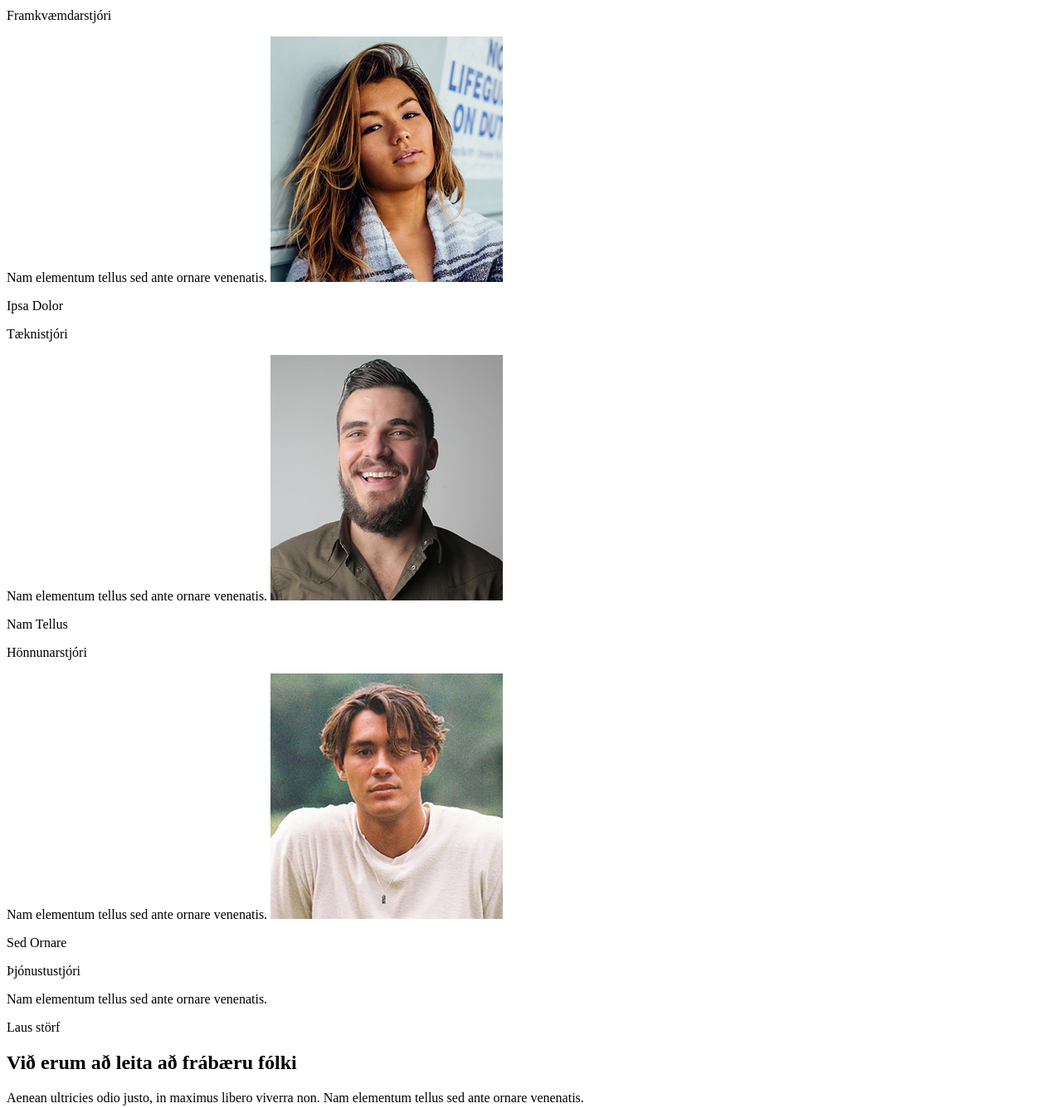
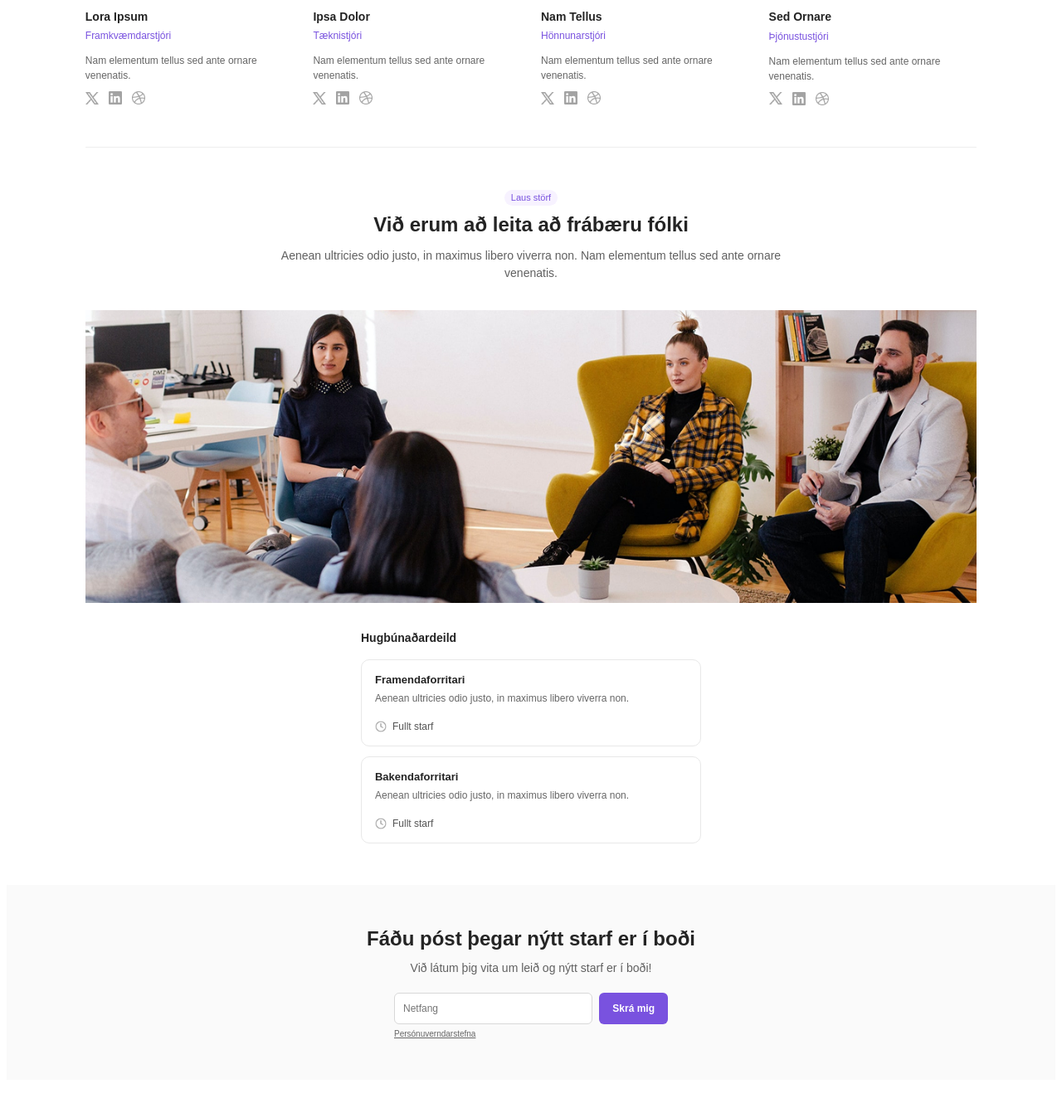
Before and after one commit to Thorsteinn-H/Vefforritun-1-2026-hopverkefni-1, a website: page sites/teaminfo.html in a window 1280 px wide. Shown: the part 544-1880 px from the top of the page at 83% size. Drawn offline with Linux system fonts and the light colour scheme.

Commit message:
team site og smá footer stuff

```diff
--- a/sites/teaminfo.html
+++ b/sites/teaminfo.html
@@ -24,66 +24,114 @@
         <a class="nav-signup" href="/sites/login.html">Skráðu þig</a>
       </div>
     </nav>
-    Teymið
-    <header>
-      <h1>Við byggjum Forritið fyrir þig</h1>
-    </header>
-    <main>
-      <p>
-        Lítið teymi með stórar hugmyndir um hvernig eigi að búa til forrit fyrir
-        einstaklinga og fyrirtæki. Vertu með!
-      </p>
+    <main class="team-page">
+      <section class="team-intro">
+        <p class="team-eyebrow">Teymið</p>
+        <h1>Við byggjum Forritið fyrir þig</h1>
+        <p class="team-lead">
+          Lítið teymi með stórar hugmyndir um hvernig eigi að búa til forrit
+          fyrir einstaklinga <br />
+          og fyrirtæki. Vertu með!
+        </p>
+      </section>
 
-<!--4 myndir sem cards-->
+      <section class="team-members" aria-label="Teymið">
+        <article class="team-member">
+          <img src="/pictures/team member_1.png" alt="Lora Ipsum" />
+          <h2>Lora Ipsum</h2>
+          <p class="team-role">Framkvæmdarstjóri</p>
+          <p class="team-bio">
+            Nam elementum tellus sed ante ornare venenatis.
+          </p>
+          <div class="team-socials" aria-hidden="true">
+            <img src="/pictures/x_icon.png" alt="" />
+            <img src="/pictures/linkdin_icon.png" alt="" />
+            <img src="/pictures/social_icon.png" alt="" />
+          </div>
+        </article>
+        <article class="team-member">
+          <img src="/pictures/team member_2.png" alt="Ipsa Dolor" />
+          <h2>Ipsa Dolor</h2>
+          <p class="team-role">Tæknistjóri</p>
+          <p class="team-bio">
+            Nam elementum tellus sed ante ornare venenatis.
+          </p>
+          <div class="team-socials" aria-hidden="true">
+            <img src="/pictures/x_icon.png" alt="" />
+            <img src="/pictures/linkdin_icon.png" alt="" />
+            <img src="/pictures/social_icon.png" alt="" />
+          </div>
+        </article>
+        <article class="team-member">
+          <img src="/pictures/team member_3.png" alt="Nam Tellus" />
+          <h2>Nam Tellus</h2>
+          <p class="team-role">Hönnunarstjóri</p>
+          <p class="team-bio">
+            Nam elementum tellus sed ante ornare venenatis.
+          </p>
+          <div class="team-socials" aria-hidden="true">
+            <img src="/pictures/x_icon.png" alt="" />
+            <img src="/pictures/linkdin_icon.png" alt="" />
+            <img src="/pictures/social_icon.png" alt="" />
+          </div>
+        </article>
+        <article class="team-member">
+          <img src="/pictures/team member_4.png" alt="Sed Ornare" />
+          <h2>Sed Ornare</h2>
+          <p class="team-role">Þjónustustjóri</p>
+          <p class="team-bio">
+            Nam elementum tellus sed ante ornare venenatis.
+          </p>
+          <div class="team-socials" aria-hidden="true">
+            <img src="/pictures/x_icon.png" alt="" />
+            <img src="/pictures/linkdin_icon.png" alt="" />
+            <img src="/pictures/social_icon.png" alt="" />
+          </div>
+        </article>
+      </section>
 
-<img src="/pictures/team member_1.png">
-<p>Lora Ipsum</p>
-<p>Framkvæmdarstjóri</p>
-Nam elementum tellus sed ante ornare venenatis.
+      <section class="team-jobs">
+        <header class="jobs-intro">
+          <p class="team-eyebrow">Laus störf</p>
+          <h2>Við erum að leita að frábæru fólki</h2>
+          <p class="jobs-intro-copy">
+            Aenean ultricies odio justo, in maximus libero viverra non. Nam
+            elementum tellus sed ante ornare venenatis.
+          </p>
+        </header>
+        <img class="team-meeting" src="/pictures/team meeting.png" alt="" />
+        <section class="job-listings">
+          <h3>Hugbúnaðardeild</h3>
+          <article class="job-card">
+            <h4>Framendaforritari</h4>
+            <p>Aenean ultricies odio justo, in maximus libero viverra non.</p>
+            <div class="job-type">
+              <img src="/pictures/clock.png" alt="" />
+              <span>Fullt starf</span>
+            </div>
+          </article>
+          <article class="job-card">
+            <h4>Bakendaforritari</h4>
+            <p>Aenean ultricies odio justo, in maximus libero viverra non.</p>
+            <div class="job-type">
+              <img src="/pictures/clock.png" alt="" />
+              <span>Fullt starf</span>
+            </div>
+          </article>
+        </section>
+      </section>
+    </main>
 
-<img src="/pictures/team member_2.png">
-<p>Ipsa Dolor</p>
-<p>Tæknistjóri</p>
-Nam elementum tellus sed ante ornare venenatis.
+    <section class="team-newsletter">
+      <h2>Fáðu póst þegar nýtt starf er í boði</h2>
+      <p>Við látum þig vita um leið og nýtt starf er í boði!</p>
+      <form>
+        <input type="text" placeholder="Netfang" />
+        <button>Skrá mig</button>
+      </form>
+      <u style="text-decoration: underline">Persónuverndarstefna</u>
+    </section>
 
-<img src="/pictures/team member_3.png">
-<p>Nam Tellus</p>
-<p>Hönnunarstjóri</p>
-Nam elementum tellus sed ante ornare venenatis.
-
-<img src="/pictures/team member_4.png">
-<p>Sed Ornare</p>
-<p>Þjónustustjóri</p>
-Nam elementum tellus sed ante ornare venenatis.
-
-
-<p>Laus störf</p> <!--fjólublár texti-->
-<h2>Við erum að leita að frábæru fólki</h2>
-<p>Aenean ultricies odio justo, in maximus libero viverra non. Nam elementum tellus sed ante ornare venenatis.</p>
-
-<img src="/pictures/team meeting.png">
-
-<!--job listing-->
-<p>Hugbúnaðardeild</p>
-<!--starf 1-->
-Framendaforritari
-Aenean ultricies odio justo, in maximus libero viverra non.
-<img src="/pictures/clock.png">
-Fullt starf
-<!--starf 2-->
-Bakendaforritari
-Aenean ultricies odio justo, in maximus libero viverra non.
-<img src="/pictures/clock.png">
-Fullt starf
-<div></div>
-<h1>Fáðu póst þegar nýtt starf er í boði</h1>
-<h2>Við látum þig vita um leið og nýtt starf er í boði!</h2>
-<input type="text" placeholder="Netfang"> <button>Skrá mig</button> <!--button fjólublár-->
-<u>Persónuverndarstefna</u>
-
-
-
-    </main>
     <footer>
       <div class="content">
         <section>
@@ -117,7 +165,10 @@ Fullt starf
           <img src="/pictures/logo.png" width="25" alt="" />
           <strong>Forritið</strong>
         </div>
-        <small class="footer-copyright">&copy; 2099 Forritið.</small>
+        <small class="footer-copyright">
+          <span class="footer-copyright-desktop">&copy; 2099 Forritið.</span>
+          <span class="footer-copyright-mobile">&copy; 2077 Untitled UI. All rights reserved.</span>
+        </small>
       </div>
     </footer>
   </body>
--- a/styles/footer.css
+++ b/styles/footer.css
@@ -60,7 +60,21 @@ footer h2 {
   font-size: 12px;
 }
 
-@media (width <= 420px) {
+.footer-copyright-mobile {
+  display: none;
+}
+
+@media (width < 500px) {
+  .footer-copyright-desktop {
+    display: none;
+  }
+
+  .footer-copyright-mobile {
+    display: inline;
+  }
+}
+
+@media (width < 500px) {
   footer {
     padding-right: 16px;
     padding-left: 16px;
@@ -70,4 +84,10 @@ footer h2 {
     grid-template-columns: repeat(2, minmax(0, 1fr));
     gap: 8px;
   }
+
+  .footer-bottom {
+    flex-direction: column;
+    align-items: flex-start;
+    gap: 12px;
+  }
 }
--- a/styles/teaminfo.css
+++ b/styles/teaminfo.css
@@ -0,0 +1,350 @@
+.team-page {
+  width: min(85%, 1100px);
+  margin: 0 auto;
+  color: #242424;
+  font-family: Arial, Helvetica, sans-serif;
+}
+
+.team-intro,
+.jobs-intro {
+  text-align: center;
+}
+
+.team-intro {
+  padding-top: 48px;
+}
+
+.team-eyebrow {
+  margin: 0 0 10px;
+  color: #7952df;
+  font-size: 12px;
+  line-height: 1.4;
+}
+
+.team-intro h1,
+.jobs-intro h2,
+.team-newsletter h2 {
+  margin: 0;
+  font-size: 30px;
+  font-weight: 700;
+  line-height: 1.25;
+}
+
+.team-lead,
+.jobs-intro-copy {
+  max-width: 620px;
+  margin: 14px auto 0;
+  color: #606060;
+  font-size: 14px;
+  line-height: 1.5;
+}
+
+.team-members {
+  display: grid;
+  grid-template-columns: repeat(4, minmax(0, 1fr));
+  gap: 24px;
+  margin-top: 50px;
+}
+
+.team-member > img {
+  display: block;
+  width: 100%;
+  aspect-ratio: 1;
+  object-fit: cover;
+}
+
+.team-member h2 {
+  margin: 14px 0 4px;
+  font-size: 14px;
+  line-height: 1.4;
+}
+
+.team-role {
+  margin: 0;
+  color: #7952df;
+  font-size: 12px;
+  line-height: 1.5;
+}
+
+.team-bio {
+  margin: 12px 0 10px;
+  color: #666;
+  font-size: 12px;
+  line-height: 1.5;
+}
+
+.team-socials {
+  display: flex;
+  align-items: center;
+  gap: 12px;
+}
+
+.team-socials img {
+  display: block;
+  width: 16px;
+  height: 16px;
+  object-fit: contain;
+}
+
+.team-jobs {
+  margin-top: 50px;
+  padding-top: 50px;
+  border-top: 1px solid #eee;
+}
+
+.jobs-intro .team-eyebrow {
+  display: inline-block;
+  margin: 0 0 8px;
+  padding: 2px 8px;
+  border-radius: 999px;
+  background: #f7f2ff;
+  font-size: 11px;
+}
+
+.jobs-intro h2 {
+  font-size: 24px;
+}
+
+.jobs-intro-copy {
+  margin-top: 12px;
+}
+
+.team-meeting {
+  display: block;
+  width: 100%;
+  height: auto;
+  margin-top: 34px;
+}
+
+.job-listings {
+  width: min(100%, 410px);
+  margin: 34px auto 50px;
+  font-family: Arial, Helvetica, sans-serif;
+}
+
+.job-listings h3 {
+  margin: 0 0 18px;
+  font-size: 14px;
+}
+
+.job-card {
+  margin-top: 12px;
+  padding: 16px;
+  border: 1px solid #e8e8e8;
+  border-radius: 10px;
+}
+
+.job-card h4 {
+  margin: 0 0 6px;
+  font-size: 13px;
+}
+
+.job-card > p {
+  margin: 0;
+  color: #666;
+  font-size: 12px;
+  line-height: 1.5;
+}
+
+.job-type {
+  display: flex;
+  align-items: center;
+  gap: 7px;
+  margin-top: 18px;
+  color: #555;
+  font-size: 12px;
+}
+
+.job-type img {
+  display: block;
+  width: 14px;
+  height: 14px;
+  object-fit: contain;
+}
+
+.team-newsletter {
+  padding: 50px 24px;
+  background: #fafafa;
+  color: #242424;
+  font-family: Arial, Helvetica, sans-serif;
+  text-align: center;
+}
+
+.team-newsletter h2 {
+  font-size: 24px;
+}
+
+.team-newsletter > p {
+  margin: 12px 0 22px;
+  color: #606060;
+  font-size: 14px;
+}
+
+.team-newsletter form {
+  display: flex;
+  width: min(100%, 330px);
+  gap: 8px;
+  margin: 0 auto 6px;
+}
+
+.team-newsletter input {
+  box-sizing: border-box;
+  min-width: 0;
+  height: 38px;
+  flex: 1;
+  padding: 0 10px;
+  border: 1px solid #d8d8d8;
+  border-radius: 6px;
+  background: #fff;
+  font: inherit;
+  font-size: 12px;
+}
+
+.team-newsletter button {
+  height: 38px;
+  padding: 0 16px;
+  border: 0;
+  border-radius: 6px;
+  background: #7952df;
+  color: #fff;
+  font: inherit;
+  font-size: 12px;
+  font-weight: 600;
+}
+
+.team-newsletter > u {
+  display: block;
+  width: min(100%, 330px);
+  margin: 0 auto;
+  color: #666;
+  font-size: 10px;
+  text-align: left;
+  text-decoration: none;
+}
+
+@media (width <= 500px) {
+  .team-page {
+    width: calc(100% - 32px);
+  }
+
+  .team-intro {
+    padding-top: 30px;
+  }
+
+  .team-intro h1 {
+    max-width: 360px;
+    margin: 0 auto;
+    font-size: 26px;
+    line-height: 1.2;
+  }
+
+  .team-lead,
+  .jobs-intro-copy {
+    font-size: 13px;
+  }
+
+  .team-lead {
+    margin-top: 12px;
+  }
+
+  .team-members {
+    grid-template-columns: minmax(0, 1fr);
+    gap: 16px;
+    margin-top: 28px;
+  }
+
+  .team-member > img {
+    aspect-ratio: 1.22;
+  }
+
+  .team-member h2 {
+    margin-top: 10px;
+    font-size: 13px;
+  }
+
+  .team-role,
+  .team-bio,
+  .team-socials {
+    font-size: 12px;
+  }
+
+  .team-bio {
+    margin: 8px 0;
+  }
+
+  .team-socials {
+    gap: 10px;
+  }
+
+  .team-jobs {
+    margin-top: 28px;
+    padding-top: 30px;
+  }
+
+  .jobs-intro .team-eyebrow {
+    margin-bottom: 8px;
+  }
+
+  .jobs-intro h2 {
+    max-width: 340px;
+    margin: 0 auto;
+    font-size: 22px;
+    line-height: 1.25;
+  }
+
+  .jobs-intro-copy {
+    margin-top: 10px;
+  }
+
+  .team-meeting {
+    height: auto;
+    margin-top: 24px;
+  }
+
+  .job-listings {
+    margin-top: 26px;
+    margin-bottom: 28px;
+  }
+
+  .job-listings h3 {
+    margin-bottom: 16px;
+  }
+
+  .job-card {
+    padding: 14px;
+  }
+
+  .team-newsletter {
+    padding: 30px 16px;
+  }
+
+  .team-newsletter h2 {
+    max-width: 350px;
+    margin: 0 auto;
+    font-size: 22px;
+    line-height: 1.25;
+  }
+
+  .team-newsletter > p {
+    max-width: 350px;
+    margin: 12px auto 18px;
+    font-size: 13px;
+    line-height: 1.5;
+  }
+
+  .team-newsletter form {
+    width: min(100%, 360px);
+    flex-wrap: wrap;
+    gap: 8px;
+  }
+
+  .team-newsletter input,
+  .team-newsletter button {
+    width: 100%;
+    flex-basis: 100%;
+  }
+
+  .team-newsletter > u {
+    width: min(100%, 360px);
+  }
+}
```
Also changed, not shown: index.html (+4 -1 lines).
